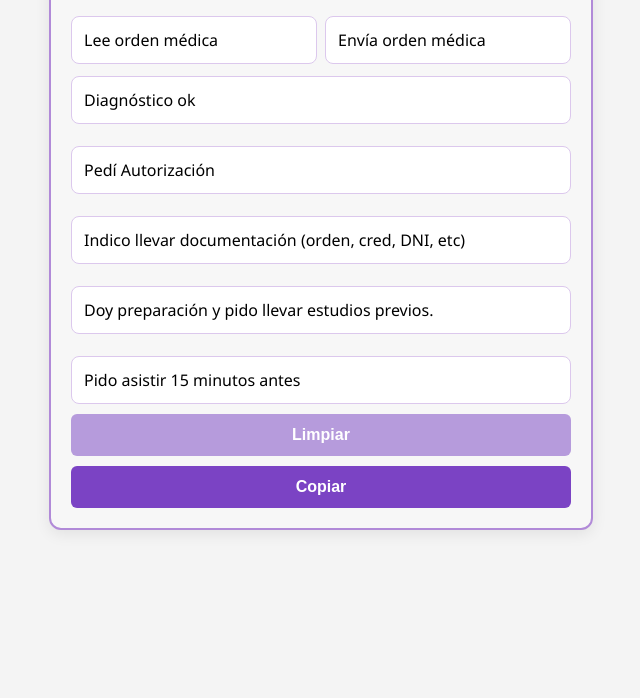
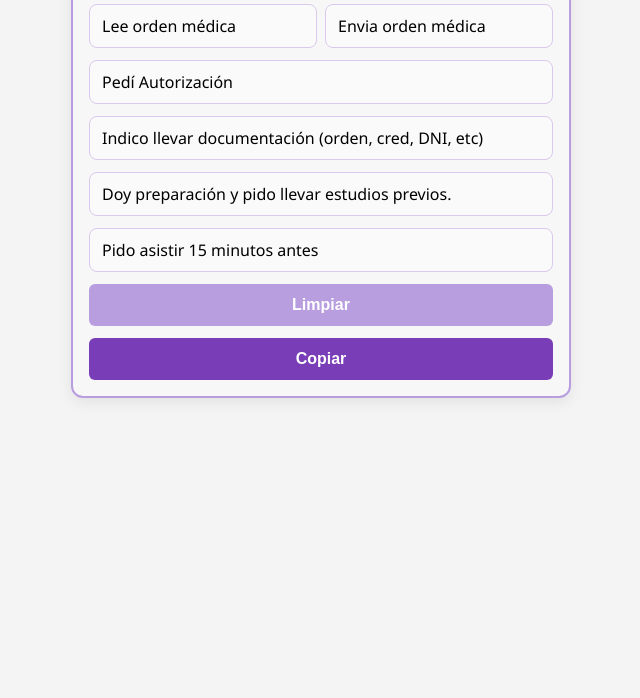
Before and after one commit to mimarino/protocolo-observaciones, a plain HTML site: page index.html in a window 1280 px wide. Shown: the part 102-800 px from the top of the page, without its empty margins (319-959 px from the left). Drawn offline with Linux system fonts and the light colour scheme.

Commit message:
Update index.html
31/08 nuevo

```diff
--- a/index.html
+++ b/index.html
@@ -2,12 +2,17 @@
 <html lang="es">
 <head>
 <meta charset="UTF-8">
+<meta name="viewport" content="width=device-width, initial-scale=1.0">
 <title>Observaciones</title>
 
 <style>
 
+*{
+    box-sizing:border-box;
+}
+
 body{
-    font-family:'Segoe UI',sans-serif;
+    font-family:'Segoe UI', sans-serif;
     background:#f4f4f4;
     display:flex;
     justify-content:center;
@@ -17,38 +22,40 @@ body{
 .contenedor{
     width:500px;
     background:#f7f7f7;
-    border:2px solid #b18ad8;
+    border:2px solid #b89edf;
     border-radius:12px;
-    padding:20px;
+    padding:16px;
+
+    display:flex;
+    flex-direction:column;
+    gap:12px;
+
     box-shadow:0 4px 15px rgba(0,0,0,.08);
 }
 
 .titulo{
-    background:#7b43c4;
+    background:#7a3db8;
     color:white;
+    text-align:center;
     font-weight:bold;
-    text-align:center;
+    font-size:18px;
     padding:12px;
     border-radius:6px;
-    margin-bottom:20px;
-    font-size:18px;
 }
 
 .fila{
     display:flex;
     gap:8px;
-    margin-bottom:12px;
 }
 
 .item{
     flex:1;
-    padding:12px;
+    background:#fafafa;
     border:1px solid #dcc8ed;
     border-radius:8px;
-    background:white;
+    padding:10px 12px;
     cursor:pointer;
-    transition:.2s;
-    box-sizing:border-box;
+    transition:all .2s ease;
 }
 
 .item:hover{
@@ -57,7 +64,7 @@ body{
 
 .item.seleccionado{
     background:#efe7fa;
-    border:2px solid #7b43c4;
+    border:2px solid #7a3db8;
     font-weight:600;
 }
 
@@ -70,19 +77,19 @@ button{
     font-size:16px;
     font-weight:bold;
     cursor:pointer;
-    margin-top:10px;
-}
-
-.limpiar{
-    background:#b69bdc;
-}
-
-.copiar{
-    background:#7b43c4;
+    transition:.2s;
 }
 
 button:hover{
     opacity:.9;
+}
+
+.limpiar{
+    background:#b89edf;
+}
+
+.copiar{
+    background:#7a3db8;
 }
 
 </style>
@@ -98,20 +105,20 @@ button:hover{
 
     <div class="fila">
         <div class="item">Lee orden médica</div>
-        <div class="item">Envía orden médica</div>
+        <div class="item">Envia orden médica</div>
     </div>
 
-    <div class="item">Diagnóstico ok</div><br>
-
-    <div class="item">Pedí Autorización</div><br>
+    <div class="item">
+        Pedí Autorización
+    </div>
 
     <div class="item">
         Indico llevar documentación (orden, cred, DNI, etc)
-    </div><br>
+    </div>
 
     <div class="item">
         Doy preparación y pido llevar estudios previos.
-    </div><br>
+    </div>
 
     <div class="item">
         Pido asistir 15 minutos antes
@@ -129,22 +136,26 @@ button:hover{
 
 <script>
 
-document.querySelectorAll('.item').forEach(item=>{
-    item.addEventListener('click',()=>{
+document.querySelectorAll('.item').forEach(item => {
+
+    item.addEventListener('click', () => {
         item.classList.toggle('seleccionado');
     });
+
 });
 
 function limpiar(){
-    document.querySelectorAll('.item').forEach(item=>{
+
+    document.querySelectorAll('.item').forEach(item => {
         item.classList.remove('seleccionado');
     });
+
 }
 
 function copiar(){
 
-    let seleccionados = [...document.querySelectorAll('.seleccionado')]
-        .map(x => x.innerText);
+    const seleccionados = [...document.querySelectorAll('.item.seleccionado')]
+        .map(item => "• " + item.innerText);
 
     if(seleccionados.length === 0){
         alert("No hay elementos seleccionados");
```
